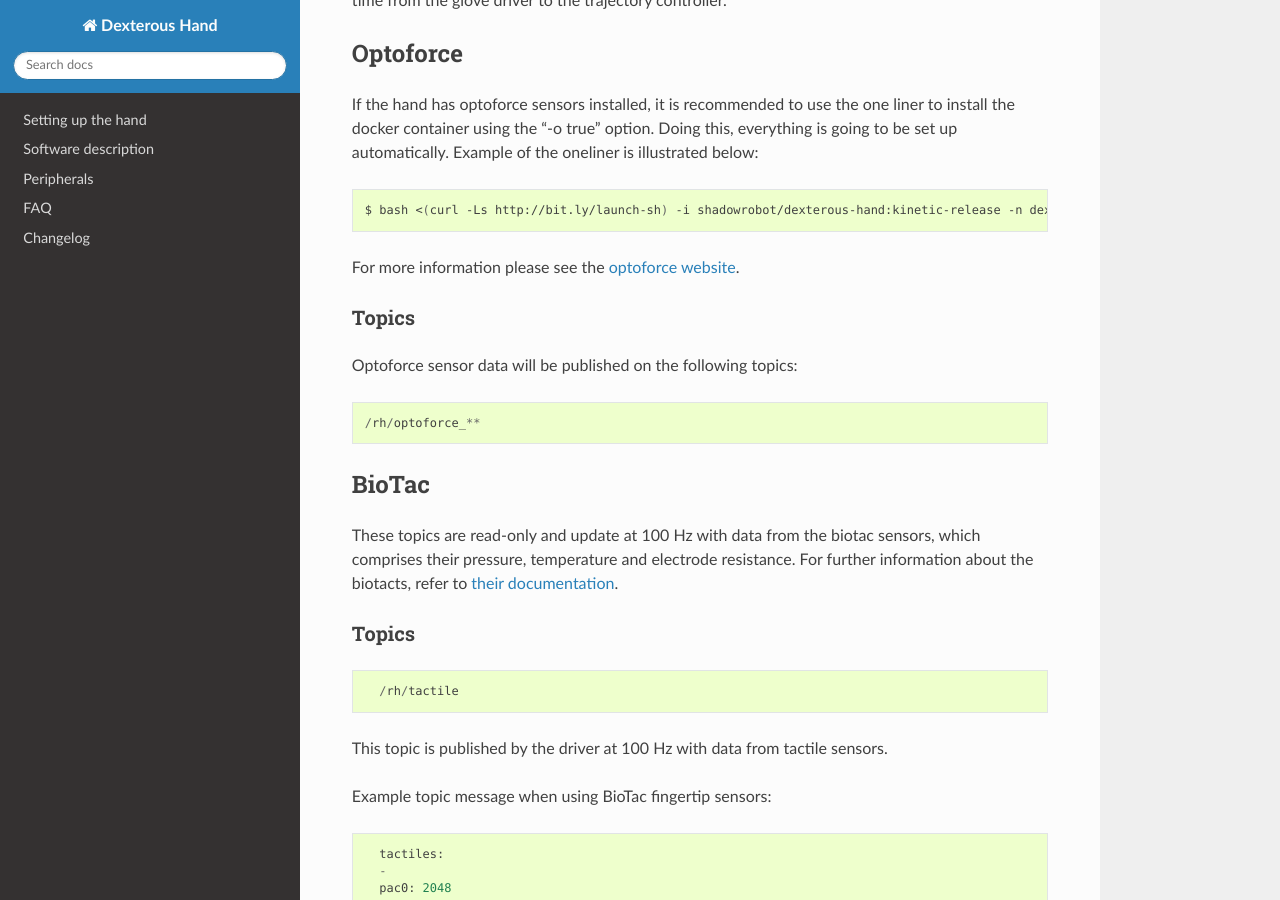
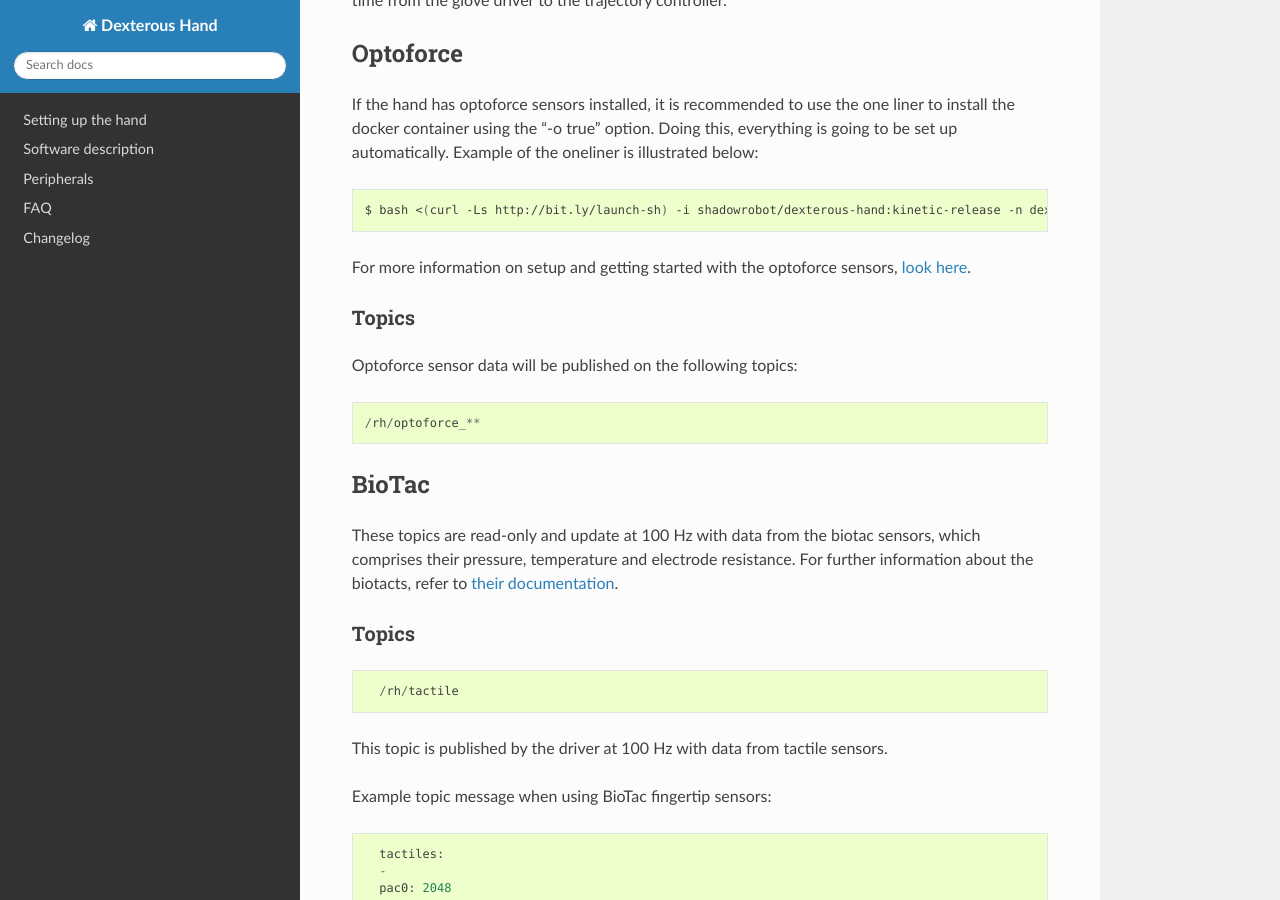
Before and after one commit to shadow-robot/sr_dexterous_hand_documentation, a Sphinx documentation site: the page built from docs/user_guide/3_peripherals.md, in a window 1280 px wide and 900 px high, scrolled down 6030 px. Built offline with Sphinx 7.4.7 and the Read the Docs theme 2.0.0, drawn with Linux system fonts in a browser that asks for light colours.

Commit message:
added link to optoforce driver repo readme

````diff
--- a/docs/user_guide/3_peripherals.md
+++ b/docs/user_guide/3_peripherals.md
@@ -149,7 +149,7 @@ $ bash <(curl -Ls http://bit.ly/launch-sh) -i shadowrobot/dexterous-hand:kinetic
 .. Note::Please remember to replace [EtherCAT interface ID] with your Interface ID and [sr_config_branch] with your unique sr_config branch
 ```
 
-For more information please see the [optoforce website](https://optoforce.com/).
+For more information on setup and getting started with the optoforce sensors, [look here](https://github.com/shadow-robot/optoforce/tree/indigo-devel/optoforce).
 
 ### Topics
 
````
